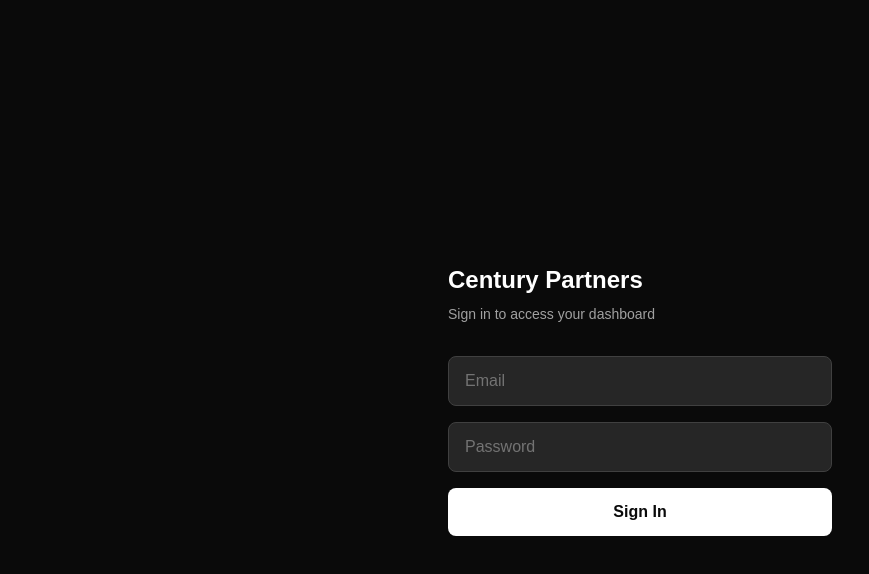
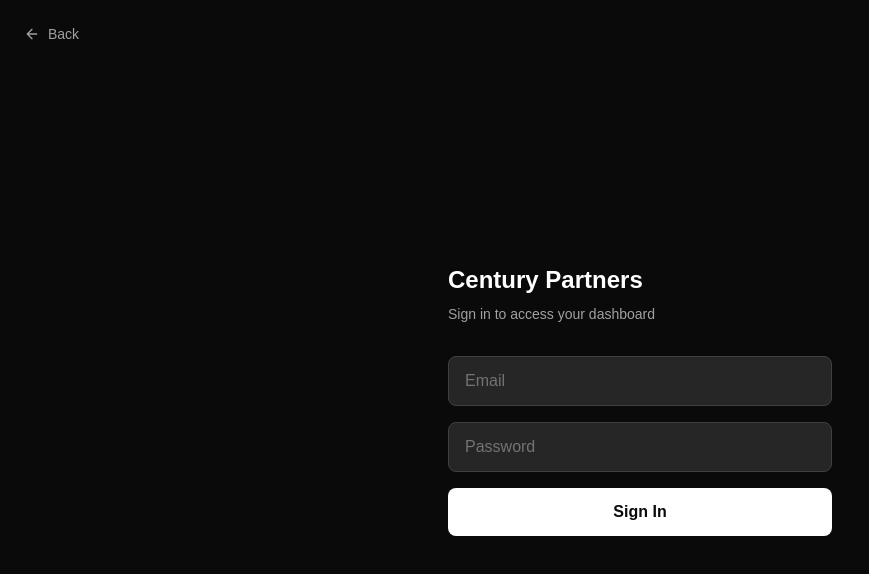
Before and after one commit to Hevyweight/century-partners, a Next.js app: page / in a window 1280 px wide. Shown: the top 574 px of the page, without its empty margins (0-869 px from the left). Built offline with nearby package versions, Linux system fonts and the light colour scheme; no server answers.

Commit message:
Updated: Added Back Button on Login Page

```diff
--- a/src/app/page.tsx
+++ b/src/app/page.tsx
@@ -29,6 +29,17 @@ export default function LoginPage() {
 
   return (
     <main className="min-h-screen bg-neutral-950 flex items-center justify-center px-4">
+      {/* Back arrow */}
+      <a
+        href="https://scorecentury.com"
+        className="absolute top-6 left-6 text-neutral-400 hover:text-white transition-colors flex items-center gap-2 text-sm"
+      >
+        <svg xmlns="http://www.w3.org/2000/svg" width="16" height="16" viewBox="0 0 24 24" fill="none" stroke="currentColor" strokeWidth="2" strokeLinecap="round" strokeLinejoin="round">
+          <path d="M19 12H5M12 5l-7 7 7 7"/>
+        </svg>
+        Back
+      </a>
+
       <div className="w-full max-w-sm">
         <h1 className="text-2xl font-bold text-white mb-2">Century Partners</h1>
         <p className="text-neutral-400 text-sm mb-8">Sign in to access your dashboard</p>
```
